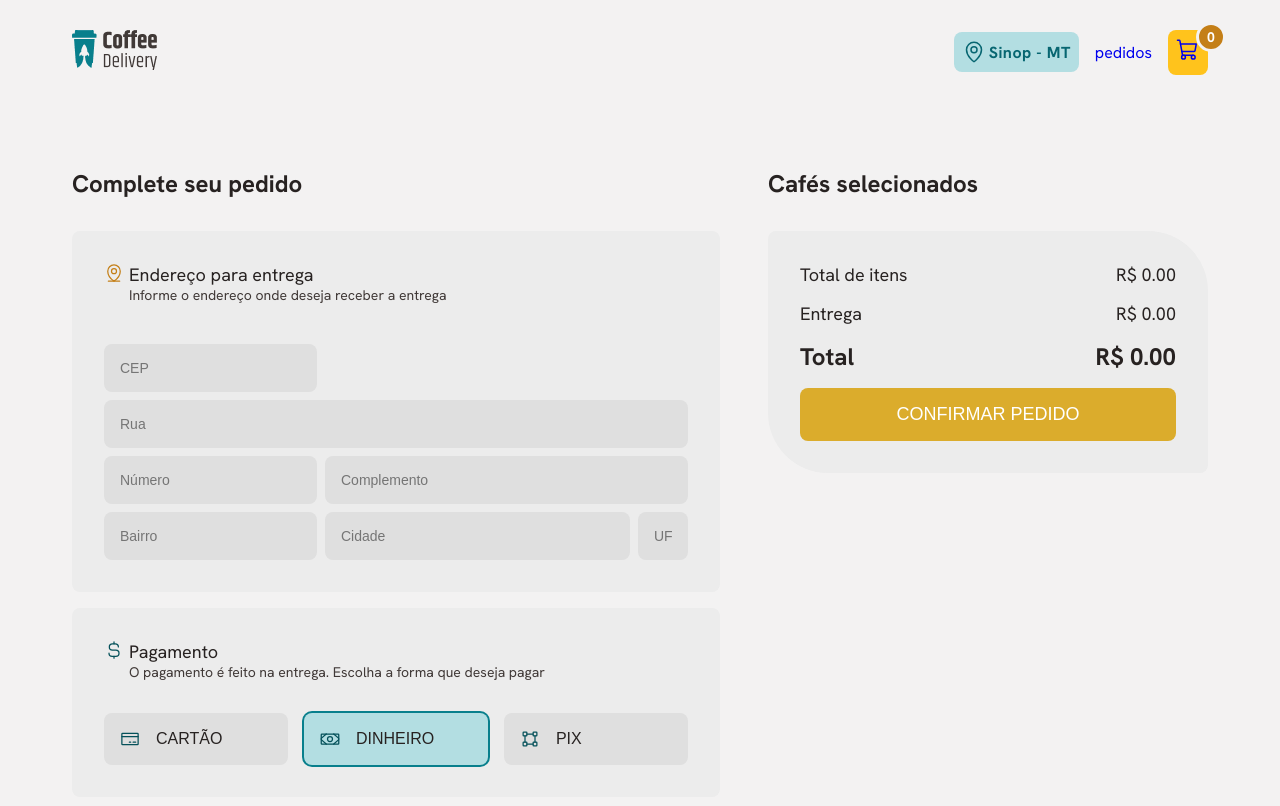
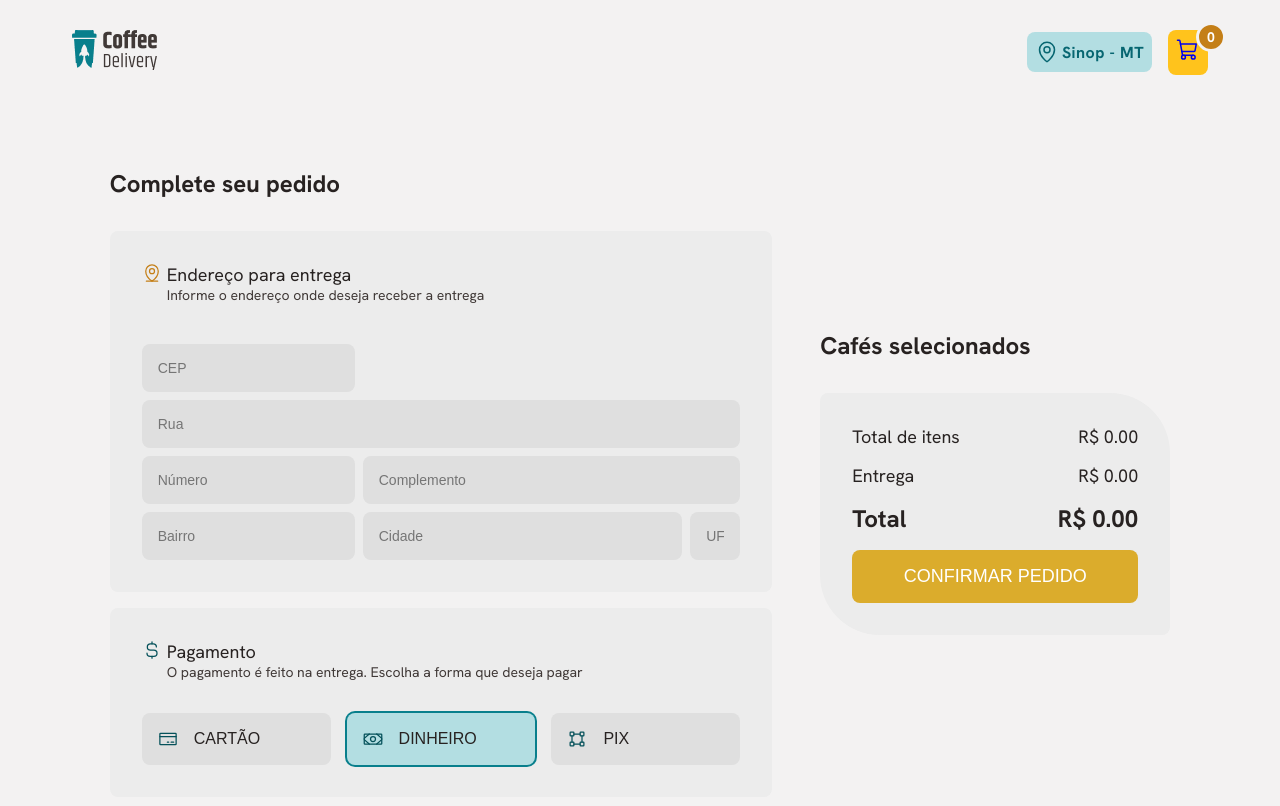
Before and after one commit to eziiel/coffee, a React (Vite) app: page /adress in a window 1280 px wide. Shown: the top 806 px of the page. Built offline with nearby package versions, Linux system fonts and the light colour scheme.

Commit message:
reponse adress

```diff
--- a/src/components/header/index.tsx
+++ b/src/components/header/index.tsx
@@ -21,9 +21,6 @@ export const Header = () => {
             <MapPin size={24} />
             Sinop - MT
           </S.LiLocation>
-          <Link to={'/delivery'} title="pedidos        ">
-            <span>pedidos</span>
-          </Link>
           <S.LiCart>
             <Link to={'/adress'} title="Endereço - Carrinho">
               <S.ItensInfoSpan> {amountCoffes} </S.ItensInfoSpan>
--- a/src/components/header/styled.ts
+++ b/src/components/header/styled.ts
@@ -8,6 +8,10 @@ export const HeaderComponent = styled.header`
 
   height: 6.5rem;
   margin: 0 auto;
+  @media (max-width: 590px) {
+    flex-direction: column;
+    gap: 1rem;
+  }
 `
 export const LogoCoffee = styled.div`
   padding: 1rem 1rem 1rem 0;
--- a/src/pages/adress/components/formAdress/styled.ts
+++ b/src/pages/adress/components/formAdress/styled.ts
@@ -7,8 +7,23 @@ interface FocusButton {
 export const FormAdressContainer = styled.div`
   display: flex;
   flex-direction: column;
-  height: 700px;
   gap: 1rem;
+
+  @media (max-width: 1040px) {
+    width: 700px;
+  }
+  @media (max-width: 800px) {
+    width: 600px;
+  }
+  @media (max-width: 650px) {
+    width: 500px;
+  }
+  @media (max-width: 580px) {
+    width: 400px;
+  }
+  @media (max-width: 450px) {
+    width: 300px;
+  }
 `
 
 export const FormAdressTitle = styled.h2`
@@ -53,6 +68,7 @@ const BaseInputFields = styled.input`
   padding: 1rem;
   border-radius: 8px;
   font-size: 0.875rem;
+  overflow: hidden;
 `
 
 export const AdressCep = styled(BaseInputFields)`
@@ -116,6 +132,10 @@ export const FooterHeader = styled.div`
 export const FooterCartPay = styled.div`
   display: flex;
   gap: 1rem;
+
+  @media (max-width: 580px) {
+    flex-direction: column;
+  }
 `
 
 export const FooterCartItem = styled.button<FocusButton>`
@@ -126,6 +146,10 @@ export const FooterCartItem = styled.button<FocusButton>`
   align-items: center;
   justify-content: start;
   gap: 1rem;
+
+  @media (max-width: 580px) {
+    padding-left: 35%;
+  }
 
   background: ${(props) => props.theme.gray200};
   padding: 1rem;
--- a/src/pages/adress/components/formRequest/components/CartRequest/index.tsx
+++ b/src/pages/adress/components/formRequest/components/CartRequest/index.tsx
@@ -3,7 +3,7 @@ import { ContextCoffees } from '../../../../../../context/contextCoffees/context
 import * as S from './styled'
 
 export const CartRequest = () => {
-  const { totalCoffees, coffees } = React.useContext(ContextCoffees)
+  const { totalCoffees } = React.useContext(ContextCoffees)
 
   const discount: string = (totalCoffees * 0.1).toFixed(2)
 
--- a/src/pages/adress/components/formRequest/components/ItemCard/index.tsx
+++ b/src/pages/adress/components/formRequest/components/ItemCard/index.tsx
@@ -34,11 +34,15 @@ export const CartItem = ({
           <Trash color="#05515A" />
           Remover
         </S.ButtonItemCardRequest>
+        <S.PriceCardRequestResponse>
+          <span>RS {price}</span>
+          <span>RS {totalPrice || '0'}</span>
+        </S.PriceCardRequestResponse>
       </S.InfoItemCardRequest>
-      <S.PriceCardRequest>
+      {/* <S.PriceCardRequest>
         <span>RS {price}</span>
         <span>RS {totalPrice || '0'}</span>
-      </S.PriceCardRequest>
+      </S.PriceCardRequest> */}
     </S.ItemCardRequest>
   )
 }
--- a/src/pages/adress/components/formRequest/components/ItemCard/styled.ts
+++ b/src/pages/adress/components/formRequest/components/ItemCard/styled.ts
@@ -8,17 +8,24 @@ export const ItemCardRequest = styled.div`
   gap: 1rem;
   margin: 0.5rem;
   padding: 1rem;
-  border-bottom: 1px solid ${(props) => props.theme.gray200}; ;
+  border-bottom: 1px solid ${(props) => props.theme.gray200};
+
+  @media (max-width: 1040px) {
+    grid-template-columns: 1fr;
+  }
 `
 
 export const ImgCardRequest = styled.img`
   width: 60px;
+  justify-self: center;
 `
 
 export const InfoItemCardRequest = styled.div`
   display: grid;
   grid-template-columns: repeat(2, 1fr);
   gap: 0.5rem;
+  justify-self: center;
+  text-align: center;
 `
 
 export const TitleItemCardRequest = styled.span`
@@ -55,7 +62,7 @@ export const ButtonItemCardRequest = styled.button`
   }
 `
 
-export const PriceCardRequest = styled.strong`
+const BasePriceCardRequest = styled.div`
   align-self: flex-start;
   color: ${(props) => props.theme.gray400};
   font-size: 0.875rem;
@@ -64,3 +71,17 @@ export const PriceCardRequest = styled.strong`
   flex-direction: column;
   gap: 1rem;
 `
+
+export const PriceCardRequest = styled(BasePriceCardRequest)`
+  @media (max-width: 1040px) {
+    display: none;
+  }
+`
+export const PriceCardRequestResponse = styled(BasePriceCardRequest)`
+  grid-column: 1/-1;
+  justify-content: space-around;
+
+  flex-direction: row;
+  @media (max-width: 1040px) {
+  }
+`
--- a/src/pages/adress/components/formRequest/styled.ts
+++ b/src/pages/adress/components/formRequest/styled.ts
@@ -1,10 +1,25 @@
 import styled from 'styled-components'
 
 export const FormRequestContainer = styled.div`
-  width: 450px;
   height: fit-content;
+  width: 350px;
+  overflow: hidden;
 
-  overflow: hidden;
+  @media (max-width: 1040px) {
+    width: 700px;
+  }
+  @media (max-width: 800px) {
+    width: 600px;
+  }
+  @media (max-width: 650px) {
+    width: 500px;
+  }
+  @media (max-width: 580px) {
+    width: 400px;
+  }
+  @media (max-width: 450px) {
+    width: 300px;
+  }
 `
 export const FormRequestTitle = styled.h2`
   padding: 1rem 0;
--- a/src/pages/adress/styled.ts
+++ b/src/pages/adress/styled.ts
@@ -4,4 +4,12 @@ export const FormContainer = styled.form`
   display: flex;
   gap: 3rem;
   margin-top: 3rem;
+  justify-content: center;
+  align-items: center;
+
+  @media (max-width: 1040px) {
+    justify-content: center;
+    align-items: center;
+    flex-direction: column;
+  }
 `
--- a/src/pages/home/components/intro/styled.ts
+++ b/src/pages/home/components/intro/styled.ts
@@ -24,6 +24,9 @@ export const IntroImgReponse = styled.img`
     display: initial;
     padding-top: 2rem;
   }
+  @media (max-width: 590px) {
+    display: none;
+  }
 `
 
 export const IntroShow = styled.div`
@@ -35,6 +38,10 @@ export const IntroShowAll = styled.div`
   display: flex;
   justify-content: space-between;
   gap: 3rem;
+
+  @media (max-width: 590px) {
+    justify-content: center;
+  }
 `
 
 export const IntroTitle = styled.h1`
```
